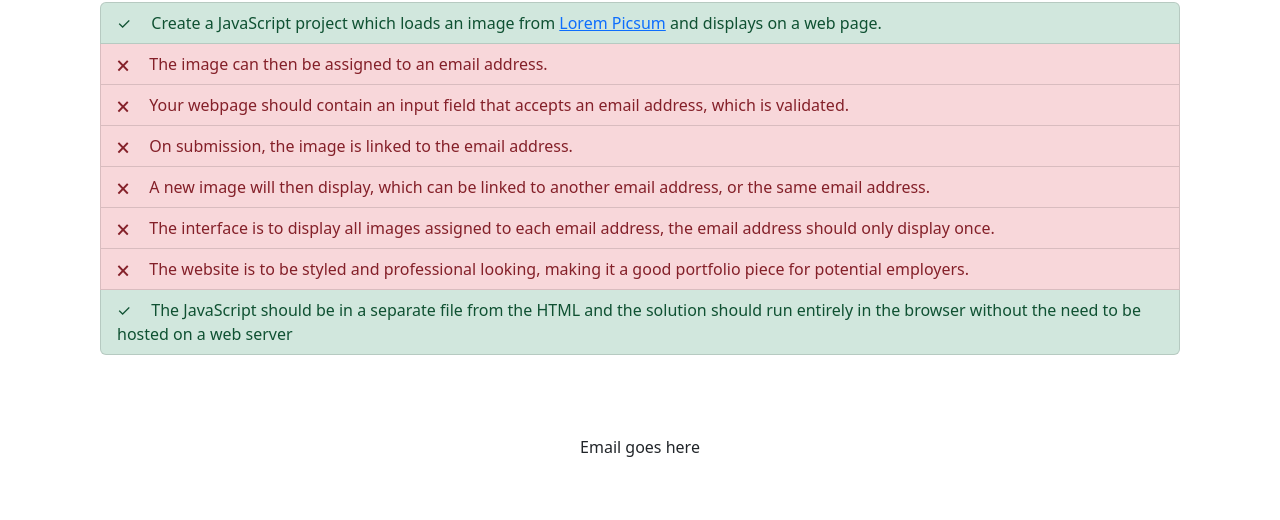
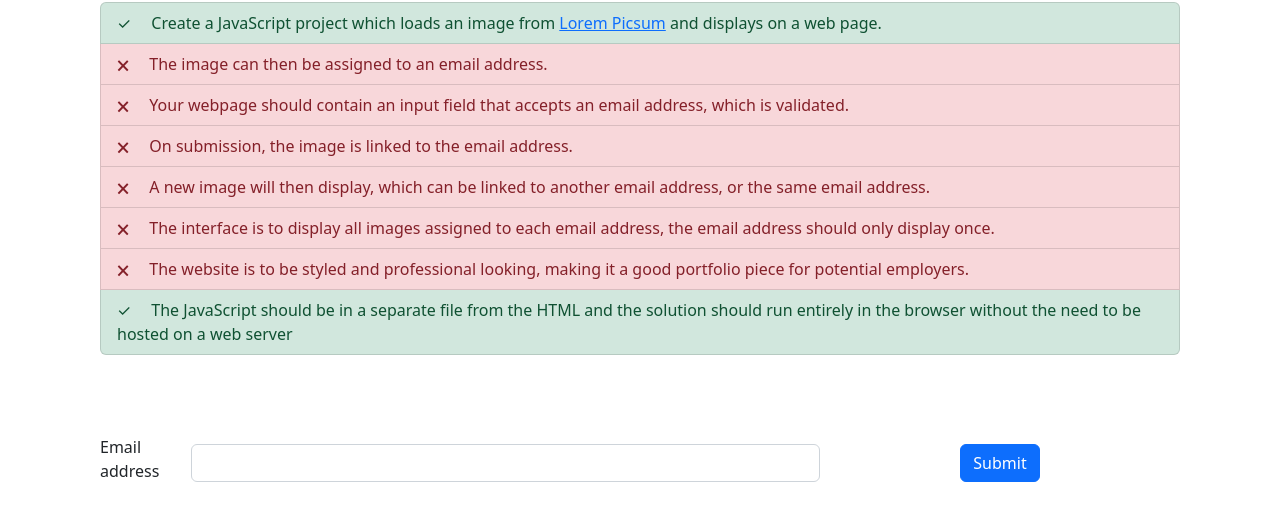
Before and after one commit to steven-lui/javascript-array-reflection, a website: page src/index.html in a window 1280 px wide. Shown: the part 84-604 px from the top of the page. Drawn offline with nearby package versions, Linux system fonts and the light colour scheme; files that its build step writes are made by us from their sources; no server answers.

Commit message:
Add form
Form content, with some style

```diff
--- /dev/null
+++ b/src/assets/scss/layout/_email.scss
@@ -0,0 +1,23 @@
+#email {
+    form {
+
+        &,
+        [class*='col'] {
+            margin: 0;
+            padding: 0;
+        }
+
+        &,
+        .row {
+            width: 100%;
+        }
+
+        [class*='col'] {
+            display: flex;
+            flex-shrink: 0;
+            justify-content: center;
+            align-items: center;
+        }
+
+    }
+}
--- a/src/assets/scss/styles.scss
+++ b/src/assets/scss/styles.scss
@@ -27,6 +27,8 @@
 @import "../../../node_modules/bootstrap/scss/helpers";
 
 @import "../../../node_modules/bootstrap/scss/list-group";
+@import "../../../node_modules/bootstrap/scss/forms";
+@import "../../../node_modules/bootstrap/scss/buttons";
 
 // 7. Optionally include utilities API last to generate classes based on the Sass map in `_utilities.scss`
 @import "../../../node_modules/bootstrap/scss/utilities/api";
@@ -34,3 +36,4 @@
 // 8. Add additional custom code here
 @import "layout/base";
 @import "layout/introduction";
+@import "layout/email";
--- a/src/index.html
+++ b/src/index.html
@@ -59,9 +59,19 @@
         </section>
 
         <section id="email">
-            <div class="container">
-                Email goes here
-            </div>
+            <form>
+                <div class="container">
+                    <div class="row gx-5">
+                        <div class="col-lg-8">
+                            <label for="user-email" class="form-label">Email address</label>
+                            <input type="email" class="form-control" id="user-email">
+                        </div>
+                        <div class="col">
+                            <button type="submit" class="btn btn-primary">Submit</button>
+                        </div>
+                    </div>
+                </div>
+            </form>
         </section>
     </main>
 
```
Also changed, not shown: dist/css/styles.min.css, dist/index.html.
